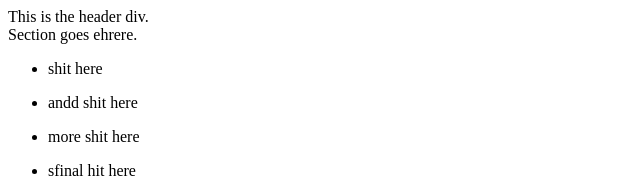
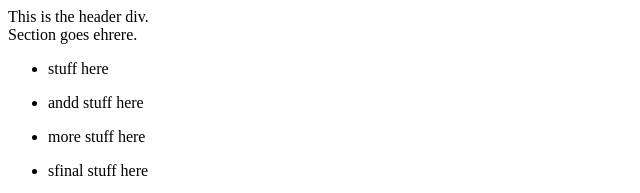
Before and after one commit to garywmidkiff/LessonInHTML5, a plain HTML site: page index.html in a window 1280 px wide. Shown: the top 193 px of the page, 0-640 px from the left. Drawn offline with Linux system fonts and the light colour scheme.

Commit message:
interim chnages

```diff
--- a/index.html
+++ b/index.html
@@ -12,10 +12,10 @@
         </section>
         <nav>
             <ul>
-                <li><p>shit here</p></li>
-                <li><p>andd shit here</p></li>
-                <li><p>more shit here</p></li>
-                <li><p>sfinal hit here</p></li>
+                <li><p>stuff here</p></li>
+                <li><p>andd stuff here</p></li>
+                <li><p>more stuff here</p></li>
+                <li><p>sfinal stuff here</p></li>
             </ul>
         </nav>
         <div id="divID">
```
